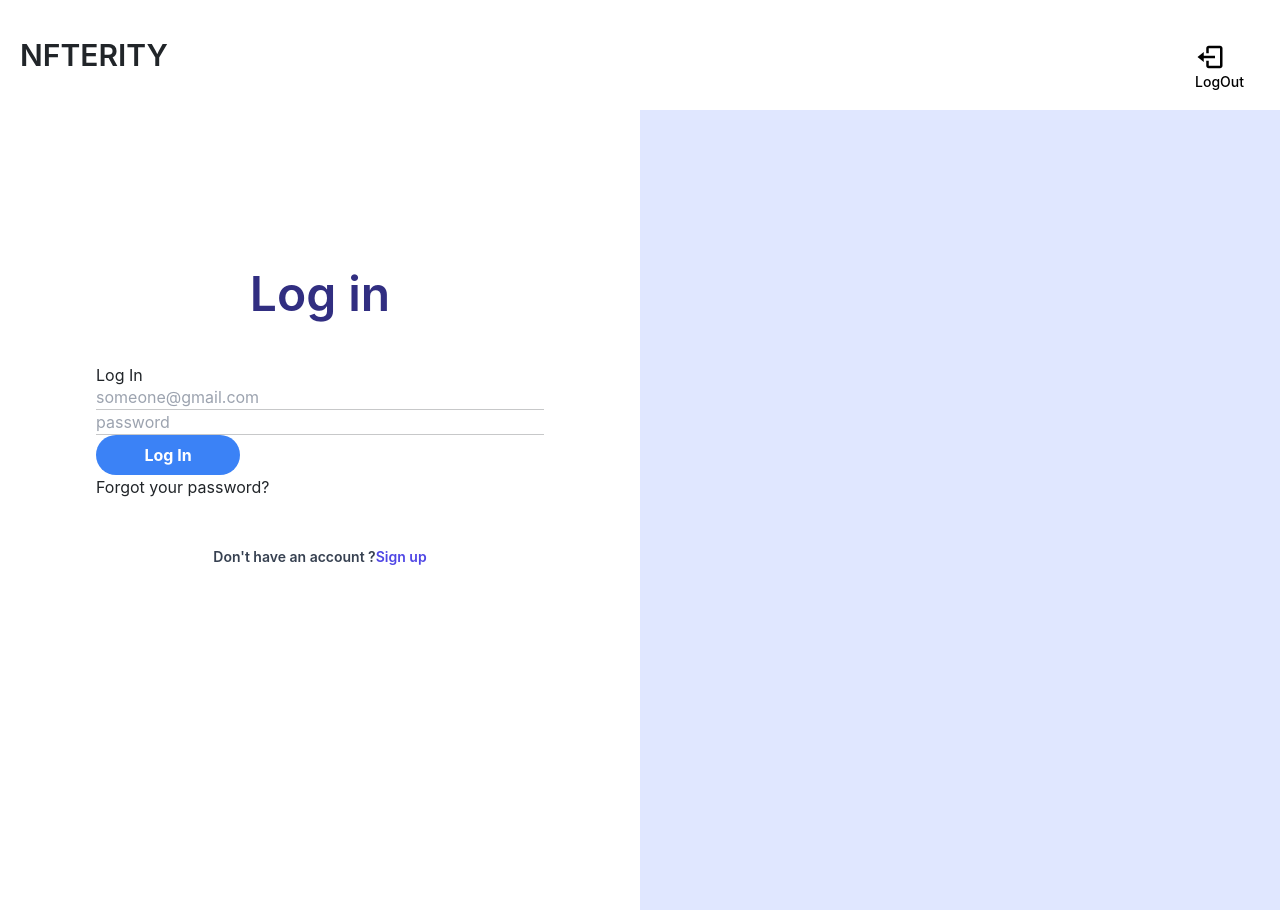
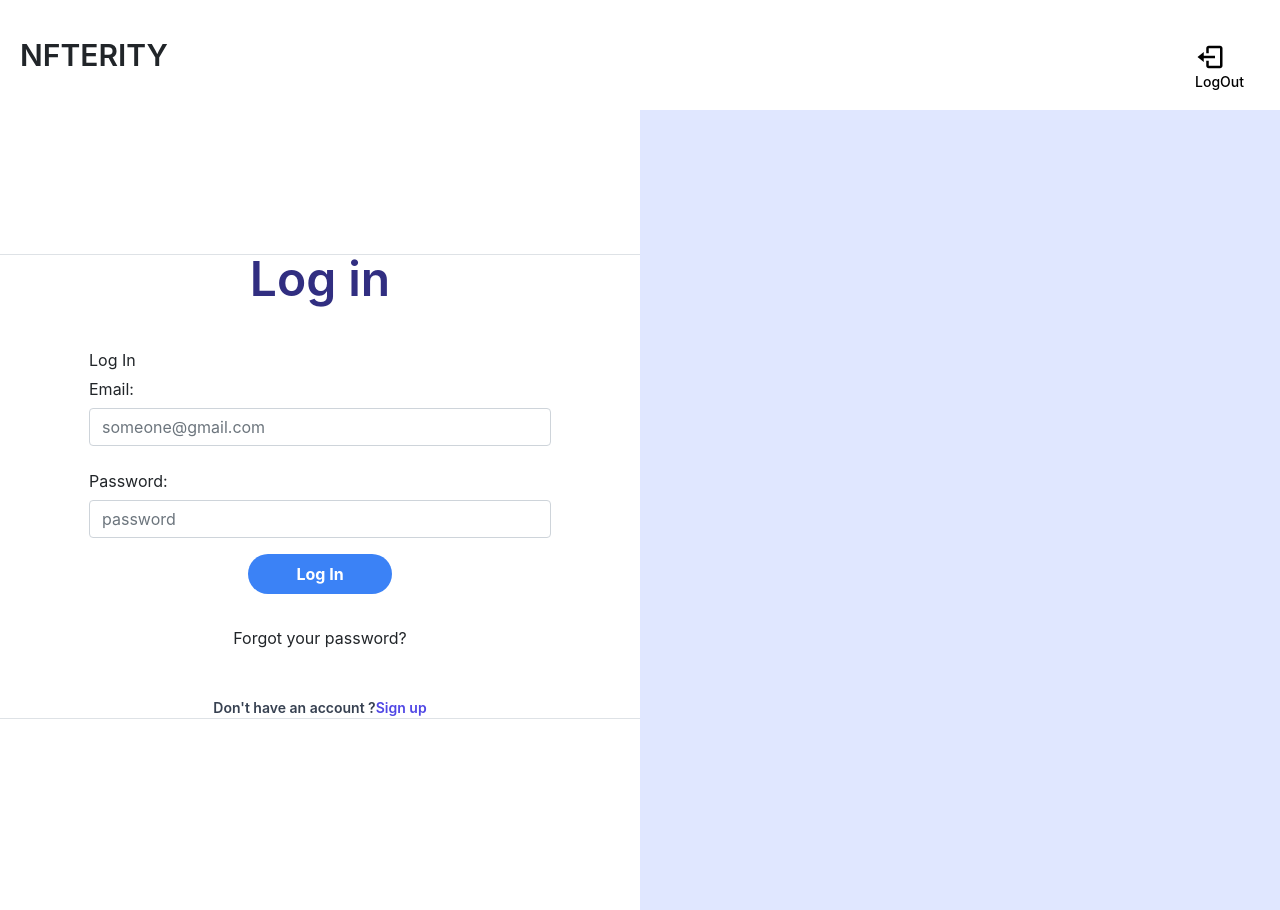
Before and after one commit to akathecradhe/Nfterify_Mern_Stack, a React (Create React App) app in the folder client/nfterify/: page /login in a window 1280 px wide. Built offline with nearby package versions, Linux system fonts and the light colour scheme.

Commit message:
Feat: css added to log in

```diff
--- a/client/nfterify/src/components/Login.jsx
+++ b/client/nfterify/src/components/Login.jsx
@@ -27,7 +27,8 @@ const Login = () => {
                     <div className="cursor-pointer flex items-center">
                     </div>
                 </div>
-                <div className="mt-10 px-12 sm:px-24 md:px-48 lg:px-12 lg:mt-16 xl:px-24 xl:max-w-2xl">
+                <form className=" border-gray-500 row g-3">
+                <div className=" border mt-10 px-12 sm:px-24 md:px-48 lg:px-12 lg:mt-16 xl:px-24 xl:max-w-2xl">
                     <h2 className="text-center text-4xl text-indigo-900 font-display font-semibold lg:text-left xl:text-5xl
                     xl:text-bold">Log in</h2>
                     {errorMessage  && <div className='failfail p-4 mb-4 text-sm text-red-700 bg-red-100 rounded-lg dark:bg-red-200 dark:text-red-800'>{errorMessage}</div>}
@@ -40,21 +41,33 @@ const Login = () => {
                                 value={emailValue}
                                 onChange={e => setEmailValue(e.target.value)}
                                 placeholder="someone@gmail.com" /> */}
+                        <div className="row g-3">
+
+
+                            <div className="col-12">
+                                <label  className="col-sm-2 col-form-label">Email:</label>
                         <input
                             value={emailValue}
                             onChange={e => setEmailValue(e.target.value)}
+                            className="form-control"
                             placeholder="someone@gmail.com" />
+                            </div>
 
-                        <hr/>
-                        <input
+                            <div className="col-12">
+                                <label  className="col-sm-2 col-form-label">Password:</label>
+
+                                <input
                             type="password"
                             value={passwordValue}
                             onChange={e => setPasswordValue(e.target.value)}
+                            className="form-control"
                             placeholder="password" />
-                        <hr />
+                            </div>
+                            <div className="col-12 App">
                         <button className="bg-blue-500 text-white font-bold py-2 px-4 rounded-full w-36"
                                 disabled={!emailValue || !passwordValue}
                                 >Log In</button>
+                            </div>
                         <div>
                         </div>
                         <button onClick={OnClickforgetPass}>Forgot your password?</button>
@@ -66,6 +79,8 @@ const Login = () => {
                         </div>
                     </div>
                 </div>
+                    </div>
+                    </form>
             </div>
             <div className="hidden lg:flex items-center justify-center bg-indigo-100 flex-1 h-screen">
                 <div className="max-w-xs transform duration-200 hover:scale-110 cursor-pointer">
```
